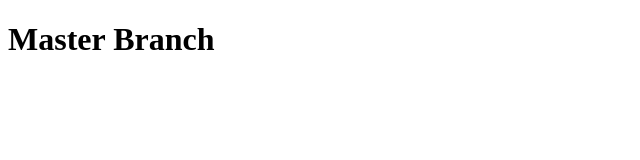
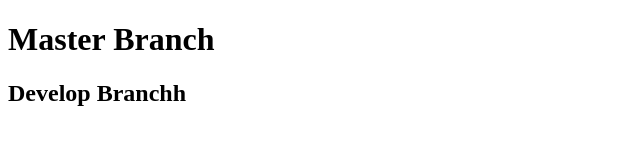
Before and after one commit to stevek1283/teamGit, a plain HTML site: page index2.html in a window 1280 px wide. Shown: the whole page, without its empty margins (0-640 px from the left). Drawn offline with Linux system fonts and the light colour scheme.

Commit message:
pushing deployment branch

```diff
--- a/index2.html
+++ b/index2.html
@@ -9,6 +9,7 @@
 
 
     <h1>Master Branch</h1>
+    <h2>Develop Branchh</h2>
 
 
 </body>
```
